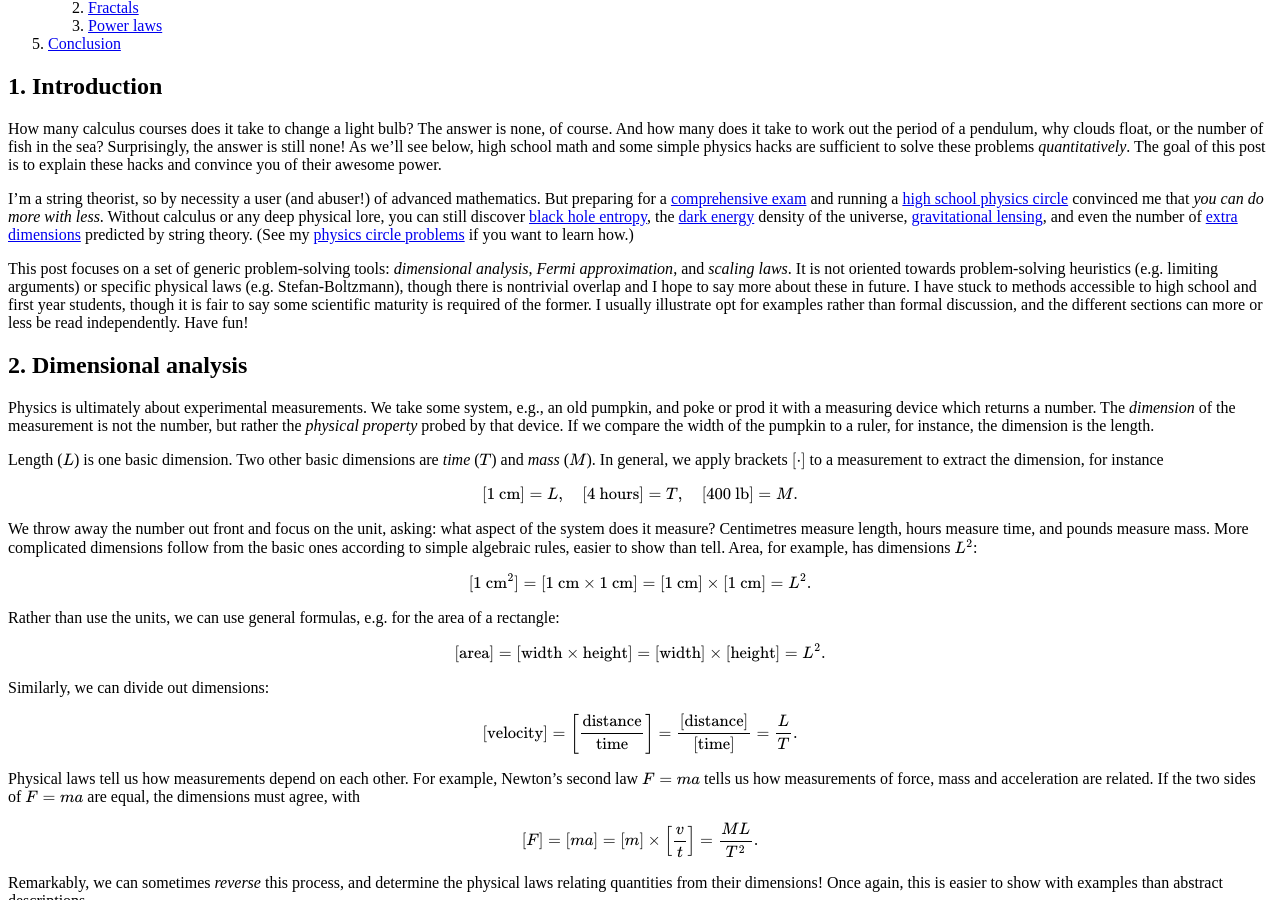
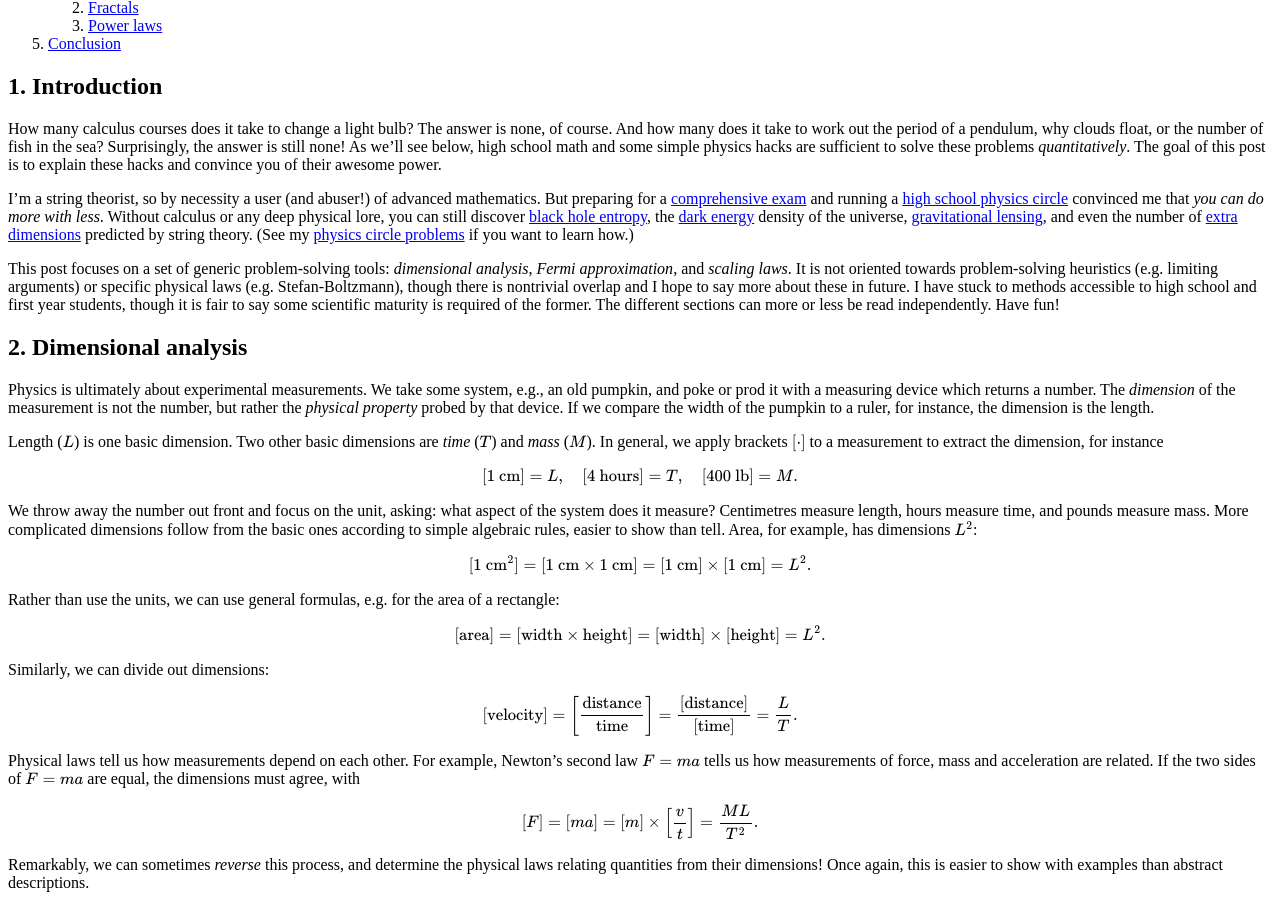
Before and after one commit to hapax/hapax.github.io, a Jekyll site: the page built from assets/simple-physics.md, in a window 1280 px wide and 900 px high, scrolled down 816 px. Built offline with Jekyll 4.4.1, drawn with Linux system fonts in a browser that asks for light colours; our own code applies the rules of GitHub Pages for plain Markdown files; formulas are drawn with MathJax 3; a script that is not in the unit is left out.

Commit message:
Update simple-physics.md

```diff
--- a/assets/simple-physics.md
+++ b/assets/simple-physics.md
@@ -69,8 +69,7 @@ there is nontrivial overlap and I hope to say more about these in future.
 I have stuck to methods accessible to high school and first year
 students, though it is fair to say some scientific
 maturity is required of the former.
-I usually illustrate opt for examples rather than formal discussion,
-and the different sections can more or less be read independently.
+The different sections can more or less be read independently.
 Have fun!
 
 ## 2. Dimensional analysis <a id="sec-2" name="sec-2"></a>
```
